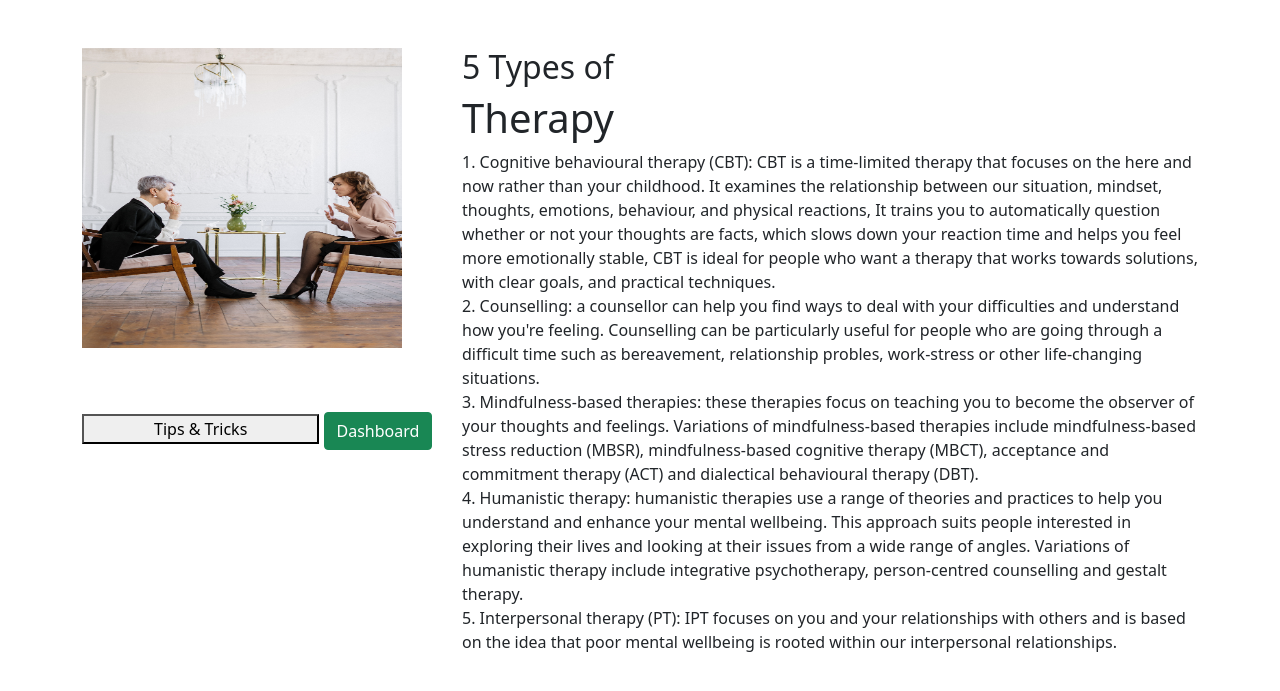
After one commit to Jay-clyh-Lee/MentalHealthAwareness, a Flask app: page /lovepage in a window 1280 px wide. The commit adds this page. Shown: the top 691 px of the page. Run offline with Flask 2, Linux system fonts and the light colour scheme.

Commit message:
lovepage integratoin

```diff
--- a/flask_app/controllers/users.py
+++ b/flask_app/controllers/users.py
@@ -65,3 +65,7 @@ def view_users():
         "id": session["user_id"]
     }
     return render_template("users.html", logged_in_user = user.User.get_by_id(data), all_users = user.User.get_all(), all_tests = test.Test.get_tests_by_user_id(data), all_questions = question.Question.get_questions_by_user_id(data))
+
+@app.route('/lovepage')
+def lovepage():
+    return render_template("lovepage.html")
--- a/flask_app/templates/dashboard.html
+++ b/flask_app/templates/dashboard.html
@@ -21,7 +21,9 @@
             <h6>Your username: {{logged_in_user.username}}</h6>
         </div>
         <div style="float:right" class="d-flex flex-column">
+
             <a href="/tests/new" class="my-3 btn btn-primary text-white">Take a test</a>
+            <a href="/lovepage" class="my-3 btn btn-danger text-white">Love Page</a>
             <!-- <a href="/profile" class="my-3 btn btn-success text-white">Edit profile</a> -->
             <a href="/logout" class="col-9 my-3 btn btn-success text-white">Logout</a>
         </div>
@@ -77,7 +79,7 @@
     </div>
     <footer>
         <a href="/users" class="my-5 text-center">
-            There are currently {{all_users | count}} users participating this program.
+            There are {{all_users | count}} members joined.
         </a>
     </footer>
 </body>
--- a/flask_app/templates/edit.html
+++ b/flask_app/templates/edit.html
@@ -49,5 +49,8 @@
             </div>
         </div>
     </form>
-    <a class="btn btn-danger" href="/questions/delete/{{this_question.id}}">Delete this question</a>
+    <div class="text-center my-5">
+        <a class="btn btn-danger" href="/questions/delete/{{this_question.id}}">Delete this question</a>
+    </div>
+
 </body>
--- /dev/null
+++ b/flask_app/templates/lovepage.html
@@ -0,0 +1,76 @@
+<!DOCTYPE html>
+<html lang="en">
+<head>
+    <meta charset="UTF-8">
+    <meta http-equiv="X-UA-Compatible" content="IE=edge">
+    <meta name="viewport" content="width=device-width, initial-scale=1.0">
+    <link href="https://cdn.jsdelivr.net/npm/bootstrap@5.1.3/dist/css/bootstrap.min.css" rel="stylesheet">
+    <script src="https://cdn.jsdelivr.net/npm/bootstrap@5.1.3/dist/js/bootstrap.bundle.min.js"></script>
+    <!-- <img src="{{ url_for('static', filename='images/lovepage_img.jpg') }}"> -->
+    <style>
+    .fakeimg {
+        height: 200px;
+        background: #aaa;
+    }
+    </style>
+    </head>
+    <body>
+
+    <div class="container mt-5">
+    <div class="row"> <img src="" alt="">
+        <div class="col-sm-4">
+        <div>
+            <img src="/static/images/lovepage_img.jpg" alt="" width="320" height="300">
+        </div>
+        <hr class="d-sm-none"> <br> <br>
+        <button onclick="myFunction()" class="col-sm-8" type="button" >Tips & Tricks</button>
+        <a href="/dashboard" class="my-3 btn btn-success ">Dashboard</a>
+
+        </div>
+        <div class="col-sm-8">
+        <h2>5 Types of <br> <h1>Therapy</h1></h2>
+
+        <div> <p>1. Cognitive behavioural therapy (CBT): CBT is a time-limited therapy
+            that focuses on the here and now rather than your childhood. It
+            examines the relationship between our situation, mindset, thoughts,
+            emotions, behaviour, and physical reactions, It trains you to
+            automatically question whether or not your thoughts are facts, which
+            slows down your reaction time and helps you feel more emotionally
+            stable, CBT is ideal for people who want a therapy that works towards
+            solutions, with clear goals, and practical techniques. <br>
+            2. Counselling: a counsellor can help you find ways to deal with your
+            difficulties and understand how you're feeling. Counselling can be
+            particularly useful for people who are going through a difficult time
+            such as bereavement, relationship probles, work-stress or other
+            life-changing situations. <br>
+            3. Mindfulness-based therapies: these therapies focus on teaching you
+            to become the observer of your thoughts and feelings. Variations of
+            mindfulness-based therapies include mindfulness-based stress
+            reduction (MBSR), mindfulness-based cognitive therapy (MBCT),
+            acceptance and commitment therapy (ACT) and dialectical behavioural
+            therapy (DBT). <br>
+            4. Humanistic therapy: humanistic therapies use a range of theories
+            and practices to help you understand and enhance your mental
+            wellbeing. This approach suits people interested in exploring their lives
+            and looking at their issues from a wide range of angles. Variations of
+            humanistic therapy include integrative psychotherapy, person-centred
+            counselling and gestalt therapy. <br>
+            5. Interpersonal therapy (PT): IPT focuses on you and your
+            relationships with others and is based on the idea that poor mental
+            wellbeing is rooted within our interpersonal relationships.</p> </div>
+        </div>
+    </div>
+    </div>
+    <script>
+        function myFunction() {
+            var arr = ["*You deserve people who uplift and validate you*","*You are enough*","*Showing emotions is healthy and okay*"]
+                index = getRandomInt(3)
+                txt = arr[index];
+                confirm(txt)
+        }
+        function getRandomInt(max) {
+            return Math.floor(Math.random() * max);
+        }
+        </script>
+    </body>
+    </html>
```
Also changed, not shown: flask_app/static/css/style.css (renamed from flask_app/static/style.css), flask_app/static/images/lovepage_img.jpg (added).
